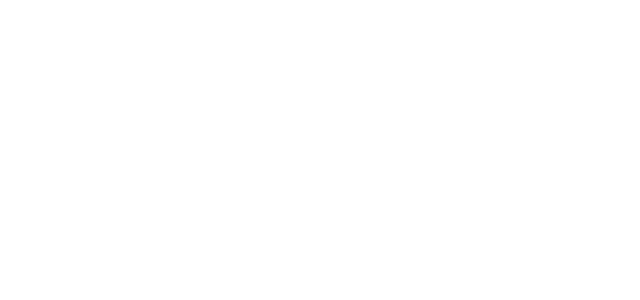
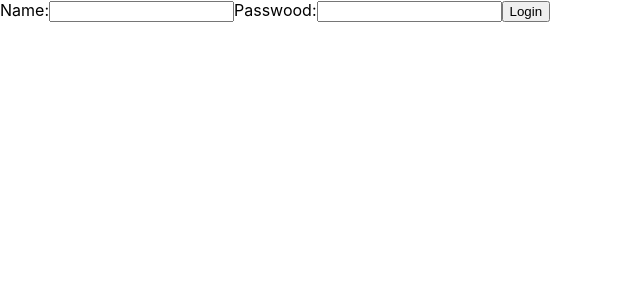
Before and after one commit to david204code/Avatar_app_frontEnd, a React (Create React App) app: page /login in a window 1280 px wide. Shown: the top 300 px of the page, without its empty margins (0-640 px from the left). Built offline with nearby package versions, Linux system fonts and the light colour scheme.

Commit message:
setCurrentUser, push to /profile after loggin

```diff
--- a/src/App.js
+++ b/src/App.js
@@ -1,15 +1,26 @@
 import React, { Component, Fragment } from 'react';
 import { BrowserRouter, Switch, Route, Redirect } from 'react-router-dom';
 import './App.css';
-import Login from './components/Login'
+import Login from './components/Login';
+// import CreateAccount from './components/CreateAccount';
+import Profile from './components/Profile';
 
 class App extends Component {
-  constructor() {
-    super()
+  constructor(props) {
+    super(props)
     this.state = {
       CurrentUser: null,
       CurrentAvatar: null
-    }
+    };
+
+    // this.setCurrentUser = this.setCurrentUser.bind(this);
+  };
+
+  setCurrentUser = (data) => {
+    this.setState({
+      CurrentUser: data.user,
+      CurrentAvatar: data.avatar
+    })
   }
 
 
@@ -17,7 +28,25 @@ class App extends Component {
     return (
       <Fragment>
         <Switch>
-          <Route exact path ='/' component ={Login} />
+          {/* <Route exact path ='/' component ={Home} /> */}
+          {/* <Route exact path ='/' component ={Login} /> */}
+          {/* <Route exact path ='/login' render ={() => <Login setCurrentUser ={this.setCurrentUser} />} /> */}
+          <Route
+            exact path ={'/login'}
+            render ={props => (
+              <Login {...props}
+                setCurrentUser ={this.setCurrentUser}
+              />
+            )}
+          />
+          {/* <Route exact path ='/create_account' component ={CreateAccount} /> */}
+          <Route exact path ='/profile' render={() => {
+            return this.state.CurrentUser ? (
+              <Profile currentUser ={this.state.CurrentUser} currentAvatar ={this.state.CurrentAvatar} />
+            ) : (
+              <Login setCurrentUser ={this.setCurrentUser} />
+            )
+            }} />
         </Switch>
       </Fragment>
     )
--- a/src/components/Login.js
+++ b/src/components/Login.js
@@ -17,7 +17,6 @@ class Login extends Component {
 
   handleSubmit = (event) => {
     event.preventDefault()
-
     let user = {
       name: this.state.name,
       password: this.state.password
@@ -32,7 +31,13 @@ class Login extends Component {
       body: JSON.stringify(user)
     })
     .then(response => response.json())
-    .then(data => console.log(data))
+    .then(data => {
+      this.props.setCurrentUser(data)
+      this.props.history.push('/profile')
+    })
+    // .then(data => console.log(data))
+    // .then(data => this.props.setCurrentUser(data))
+    // console.log(this.props.setCurrentUser)
   }
 
   render() {
--- /dev/null
+++ b/src/components/Profile.js
@@ -0,0 +1,15 @@
+import React, { Component } from 'react';
+
+class Profile extends Component {
+  render() {
+    return (
+      <div>
+        <h3>This is the profile page for</h3>
+        <h1>{this.props.currentUser.name}</h1>
+        <img src ={`http://localhost:3000/${this.props.currentAvatar}`} />
+      </div>
+    )
+  }
+}
+
+export default Profile;
```
Also changed, not shown: src/components/CreateAccount.js (added).
